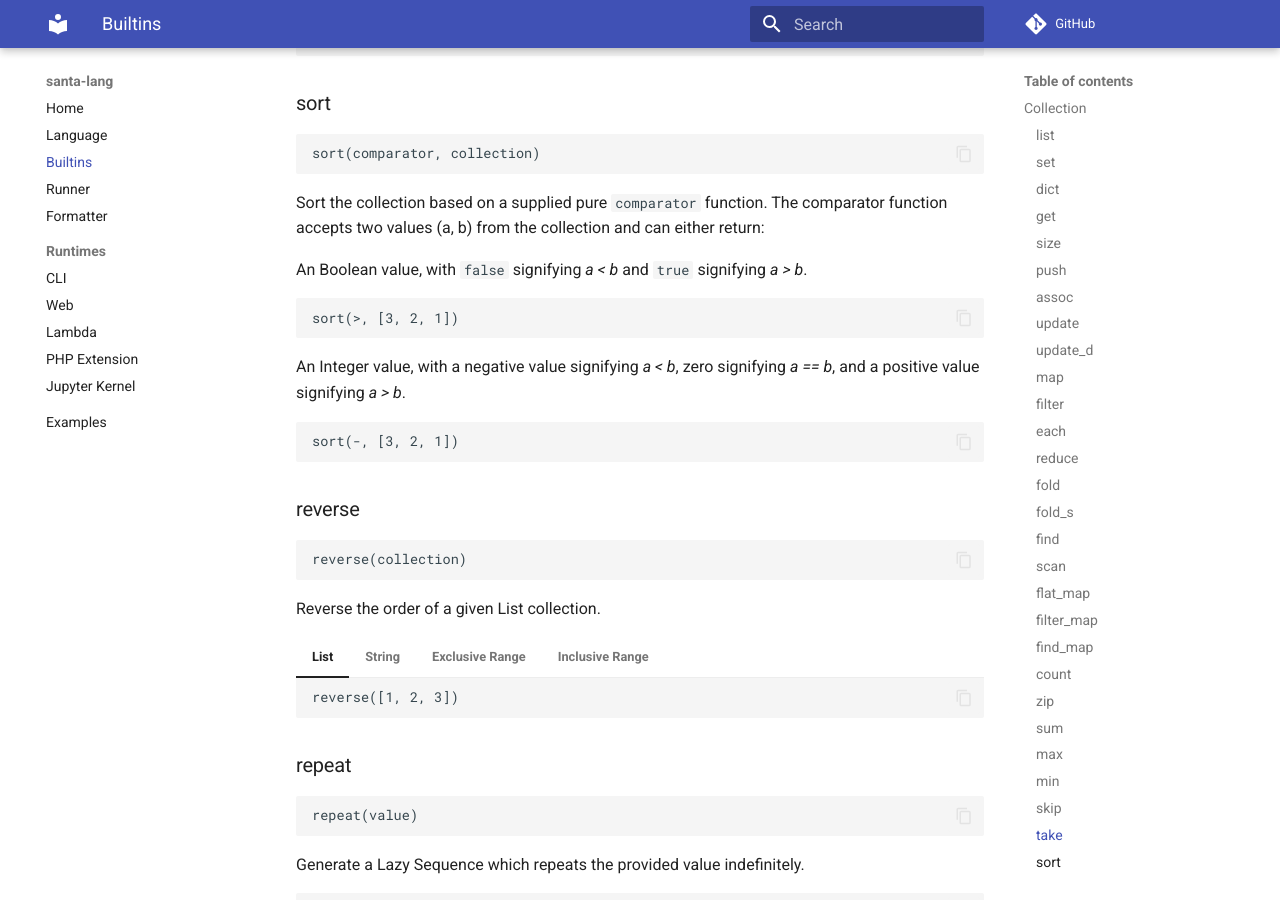
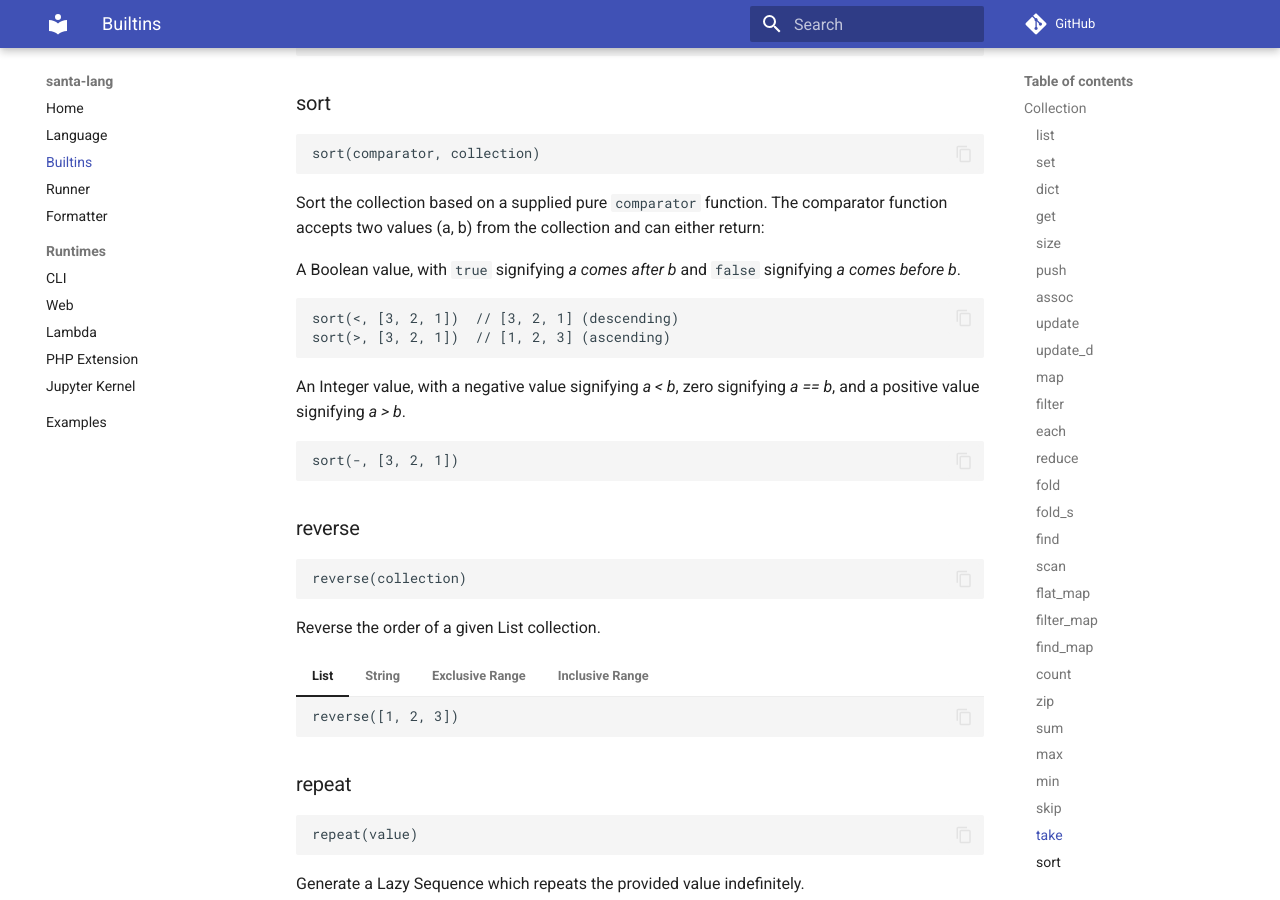
Before and after one commit to eddmann/santa-lang, an MkDocs documentation site: the page built from docs/builtins.md, in a window 1280 px wide and 900 px high, scrolled down 9399 px. Built offline with MkDocs 1.6.1 and Material for MkDocs 9.7.7, drawn with Linux system fonts in a browser that asks for light colours; comment, search, counter and statistics services are not loaded.

Commit message:
docs: correct sort() comparator semantics in language spec
Update documentation to reflect actual behavior: when boolean comparator
returns true, element a comes AFTER element b. This means sort(<)
produces descending order and sort(>) produces ascending order.

````diff
--- a/docs/builtins.md
+++ b/docs/builtins.md
@@ -1278,10 +1278,11 @@ sort(comparator, collection)
 Sort the collection based on a supplied pure `comparator` function.
 The comparator function accepts two values (a, b) from the collection and can either return:
 
-An Boolean value, with `false` signifying _a < b_ and `true` signifying _a > b_.
-
-```santa
-sort(>, [3, 2, 1])
+A Boolean value, with `true` signifying _a comes after b_ and `false` signifying _a comes before b_.
+
+```santa
+sort(<, [3, 2, 1])  // [3, 2, 1] (descending)
+sort(>, [3, 2, 1])  // [1, 2, 3] (ascending)
 ```
 
 An Integer value, with a negative value signifying _a < b_, zero signifying _a == b_, and a positive value signifying _a > b_.
````
Also changed, not shown: docs/lang.txt (+4 -4 lines).
